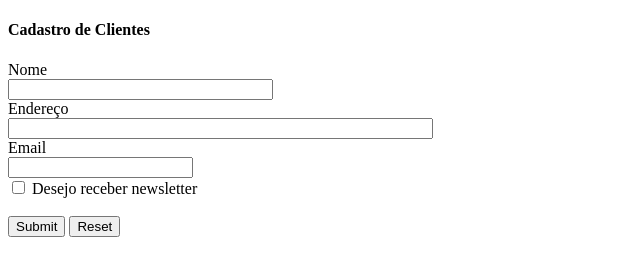
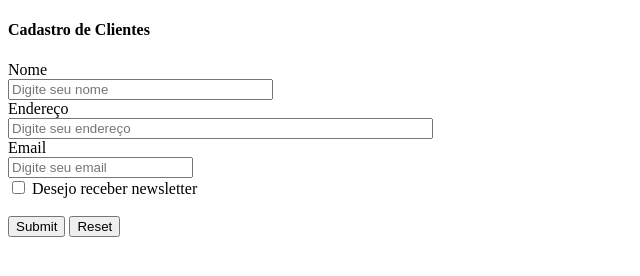
Before and after one commit to KSBC04/kbsc04.github.io, a plain HTML site: page Exercício 6.html in a window 1280 px wide. Shown: the whole page, without its empty margins (0-640 px from the left). Drawn offline with Linux system fonts and the light colour scheme.

Commit message:
Lista de exercício 2

```diff
--- a/Exercício 6.html
+++ b/Exercício 6.html
@@ -8,11 +8,11 @@
 	<h4>Cadastro de Clientes</h4>
 	<form action="/action_page.php">
 		<label for="nome">Nome</label><br>
-		<input type="text" id="nome" name="nome" value="" size="30"><br>
+		<input type="text" id="nome" name="nome" value="" max="30" size="30" placeholder="Digite seu nome"><br>
 		<label for="endereço">Endereço</label><br>
-		<input type="text" id="endereço" name="endereço" value="" size="50"><br>
+		<input type="text" id="endereço" name="endereço" value="" max="50" size="50" placeholder="Digite seu endereço"><br>
 		<label for="email">Email</label><br>
-		<input type="email" id="email" name="email" value=""><br>
+		<input type="email" id="email" name="email" value="" placeholder="Digite seu email"><br>
 		<input type="checkbox" id="newsletter" name="newsletter" value="yes or not">
 		<label for="newsletter">Desejo receber newsletter</label><br><br>
 		<input type="submit" name="Cadastrar">
```
